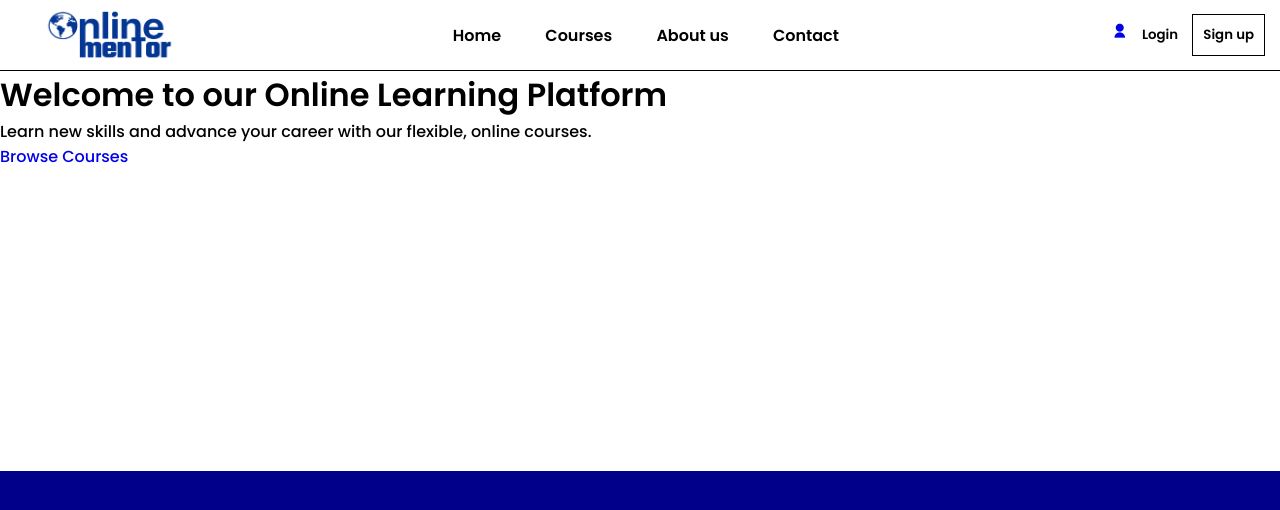
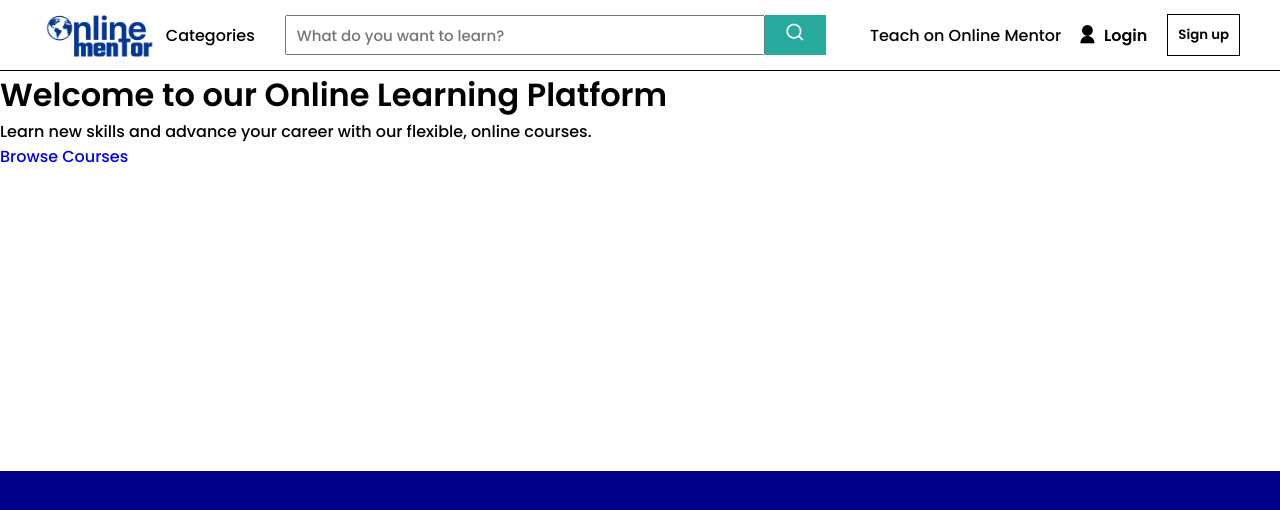
Before and after one commit to David-Thapa/OnlineMentor, a plain HTML site: page Project/index.html in a window 1280 px wide. Drawn offline with nearby package versions, Linux system fonts and the light colour scheme.

Commit message:
Updated index.html & navbar.css

```diff
--- a/Project/index.html
+++ b/Project/index.html
@@ -2,6 +2,9 @@
 <html>
   <head>
     <title>Online Mentor</title>
+    <meta charset="UTF-8">
+    <meta name="viewport" content="width=device-width, initial-scale=1.0">
+
     <link rel="stylesheet" href="./style/navbar.css">
     <link href="https://cdn.jsdelivr.net/npm/remixicon@2.5.0/fonts/remixicon.css" rel="stylesheet">
 
@@ -15,14 +18,20 @@
           <img src="img/OnlilneMentor.png" alt="Logo" class = "navbar-logo">
         </a>
         <ul>
-          <li><a href="#home">Home</a></li>
-          <li><a href="#courses">Courses</a></li>
-          <li><a href="#about">About us</a></li>
-          <li><a href="#contact">Contact</a></li>
+          <li>
+            <div class="container">
+              <span>Categories</span>
+              <form action="">
+                <input type="text" placeholder="What do you want to learn?">
+                <button type="submit"><i class="ri-search-line"></i></button>
+              </form>
+            </div>
+          </li>
+          <li><a href="#courses">Teach on Online Mentor</a></li>
         </ul>
-        <div class="authentication">
-          <a href="#"><i class="ri-user-fill"></i></a>
-          <button id = "user_login" type="button" onclick="location.replace('http://www.Facebook.com')">Login</button>
+
+        <div class="main">
+          <a href="#" class="user""><i class="ri-user-fill"></i><span>Login</span></a>
           <button id = "user_signup" type="button" onclick="location.replace('http://www.Facebook.com')">Sign up</button>
         </div>
       </nav>
--- a/Project/style/navbar.css
+++ b/Project/style/navbar.css
@@ -8,27 +8,23 @@
 }
 
 :root {
-    --bg-color: darkblue;
+    --bg-color: #28a99e;
 }
 
 nav{
     display: flex;
     align-items: center;
     justify-content: space-between;
-    padding: 0 15px 0 40px;
+    padding: 0 40px 0 40px;
     border-bottom: 1px solid;
-    box-shadow: ;
 }
 
 nav ul li{
     display: inline-block;
-    padding: 0 20px;
 }
 
 nav ul li a {
     color: black;
-    text-decoration: none;
-    font-weight: bold;
 }
 
 nav ul li a:hover{
@@ -36,40 +32,102 @@ nav ul li a:hover{
     text-decoration: underline;
 }
 
-button{
-    border: none;
-    padding: 10px 10px;
+.main{
+    display: flex;;
+    align-items: center;
+}
+
+.main a{
+    margin-right: 20px;
+    margin-left: 10px;
+    color: black;
     font-weight: bold;
-    color: black;
-    background-color: transparent;
-    cursor: pointer;
+}
+
+.user{
+    display: flex;
+    align-items: center;
+}
+
+.user i{
+    font-size: 20px;
+    margin-right: 7px;
+}
+
+.main a:hover{
+    color:  var(--bg-color);
 }
 
 #user_signup{
     border: 1px solid;
     transition: .4s;
+    font-weight: bold;
+    padding: 10px;
+    background-color: transparent;
 }
-
-#user_login:hover{
-    transform: scale(1.2);
-    color: var(--bg-color);
-}
-
 #user_signup:hover{
-    transform: scale(1.2);
-    background-color: teal;
+    background-color: #037c6e;
+    transition: .3s;
+    color: white;
+    cursor: pointer;
 }
 
 .navbar-logo {
     box-sizing: border-box;
-    object-fit: fill;
-    width: 140px;
-    height: 70px;
+    object-fit: cover;
+    width: 120px;
+    height: 50px;
 }
 
 #a_logo{
+    margin-top: 10px;
+}
+
+.container{
+    width: 700px;
     height: 70px;
-    width: 140px;
+    display: flex;
+    align-items: center;
+}
+.container form{
+    display: flex;
+}
+.container form input{
+    width: 480px;
+    height: 40px;
+    outline: none;
+    font-size: 15px;
+    font-weight: normal;
+    padding-left: 10px;
+}
+
+.container form button{
+    background-color: #28a99e;
+    padding: 0 20px;
+    border: none;
+    outline: none;
+    color: white;
+    letter-spacing: 1px;
+}
+
+.container form button:hover{
+    transition: .5s;
+    background-color: #037c6e;
+    cursor: pointer;
+}
+
+.container form button i{
+    align-self: center;
+    font-size: 20px;
+}
+
+.container span{
+    padding-right: 30px;
+}
+.container span:hover{
+    color: var(--bg-color);
+    text-decoration: underline;
+    cursor: pointer;
 }
 
 .main_body{
```
